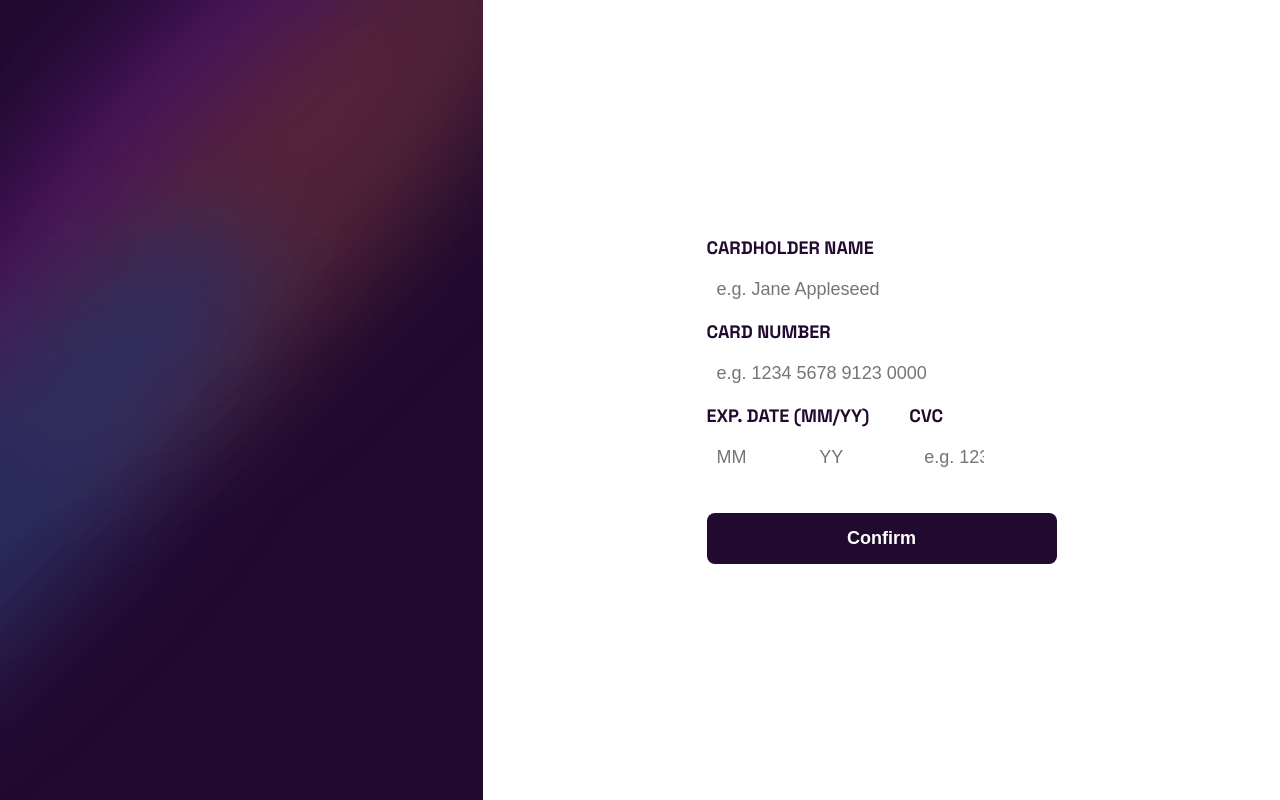
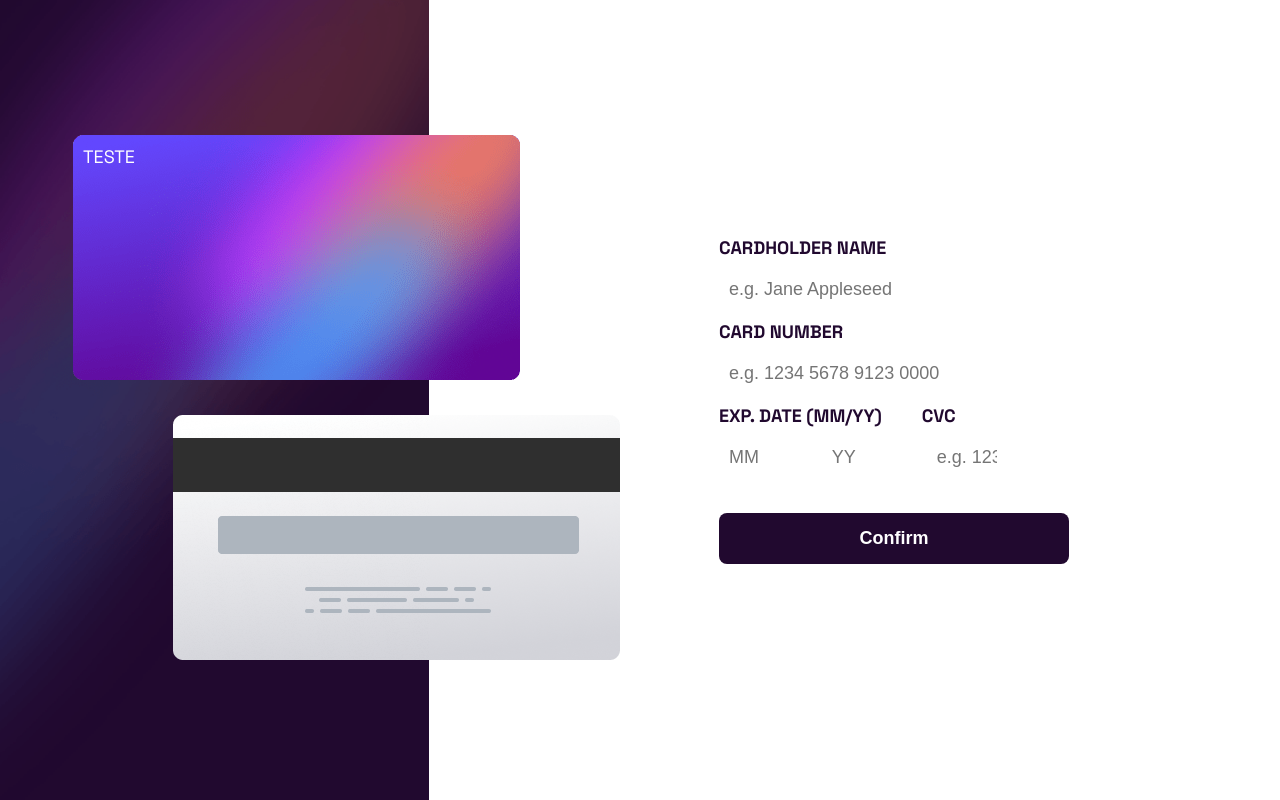
Before and after one commit to Erne1984/interactive-card-details-form, a plain HTML site: page index.html in a window 1280 px wide. Drawn offline with Linux system fonts and the light colour scheme.

Commit message:
cards img

```diff
--- a/index.html
+++ b/index.html
@@ -18,9 +18,30 @@
 
 <body>
 
+  <div class="container-cards">
+
+    <div class="front-card cards">
+
+      <img src="./images/bg-card-front.png">
+      <div class="text">TESTE</div>
+
+    </div>
+
+    <div class="back-card cards">
+
+      <img src="./images/bg-card-back.png">
+
+    </div>
+
+  </div>
+
   <div class="container">
 
-    <img class="img-box" src="images/bg-main-desktop.png" alt="">
+    <div class="container-img-desktop">
+
+      <img class="img-box" src="images/bg-main-desktop.png" alt="">
+
+    </div>
 
     <main class="form-container">
 
--- a/style.css
+++ b/style.css
@@ -26,9 +26,44 @@ html {
     width: 100%;
 }
 
-.img-box {
+.container-cards {
+    position: absolute;
+    display: flex;
+    flex-direction: column;
+    justify-content: center;
+    height: 100%;
+    margin-left: calc(10% - 55px);
+}
+
+.container-cards .cards {
+    position: relative;
+    margin: 15px 0;
+}
+
+.container-cards .text{
+    position: absolute;
+    color: var(--White);
+    padding: 10px;
+    top: 0;
+}
+
+.container-cards .back-card {
+    position: relative;
+    left: 100px;
+}
+
+.container-img-desktop {
     width: 100%;
     max-width: 483px;
+    height: 100%;
+    margin-right: 25px;
+}
+
+.img-box {
+    display: block;
+    width: auto;
+    height: 100%;
+    max-width: 100%;
 }
 
 .form-container {
@@ -93,6 +128,7 @@ html {
 }
 
 .btn {
+    flex-grow: 1;
     cursor: pointer;
     font-size: 1rem;
     font-weight: 700;
```
